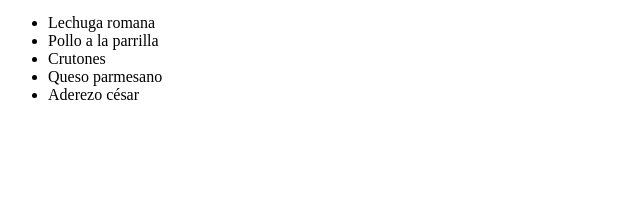
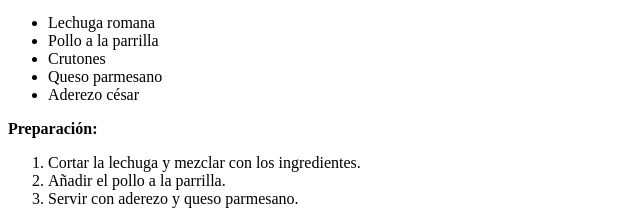
Before and after one commit to camilovisbal/parcial-bp, a plain HTML site: page index.html in a window 1280 px wide. Shown: the part 764-988 px from the top of the page, without its empty margins (0-640 px from the left). Before the commit the page ends 884 px from the top, so only its background shows below. Drawn offline with Linux system fonts and the light colour scheme.

Commit message:
se agrego la preparacion de la ensalada

```diff
--- a/index.html
+++ b/index.html
@@ -35,6 +35,12 @@
         <li>Queso parmesano</li>
         <li>Aderezo césar</li>
     </ul>
+    <p><strong>Preparación:</strong></p>
+    <ol>
+        <li>Cortar la lechuga y mezclar con los ingredientes.</li>
+        <li>Añadir el pollo a la parrilla.</li>
+        <li>Servir con aderezo y queso parmesano.</li>
+    </ol>
 
 </body>
 </html>
```
Lines whose indentation alone changed are shown as unchanged.
